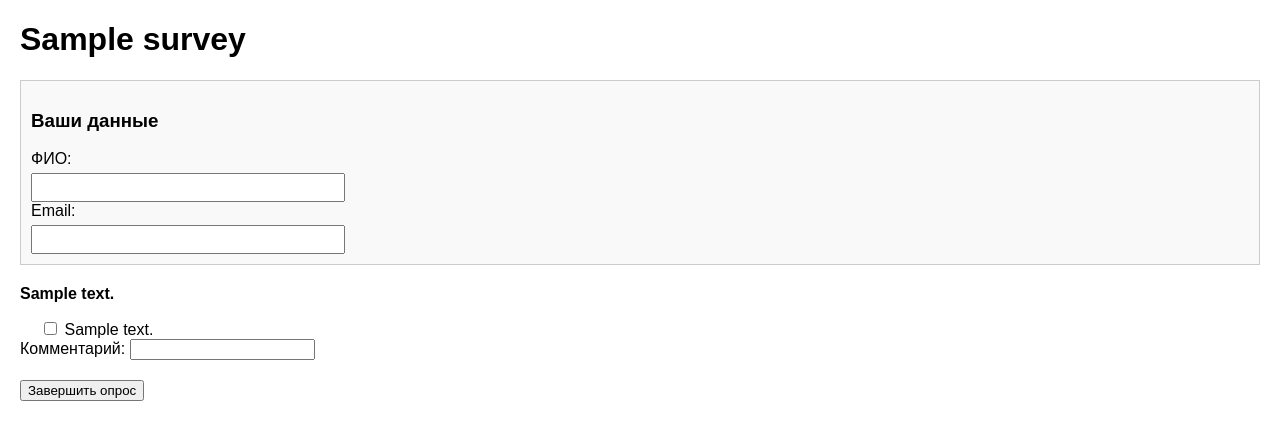
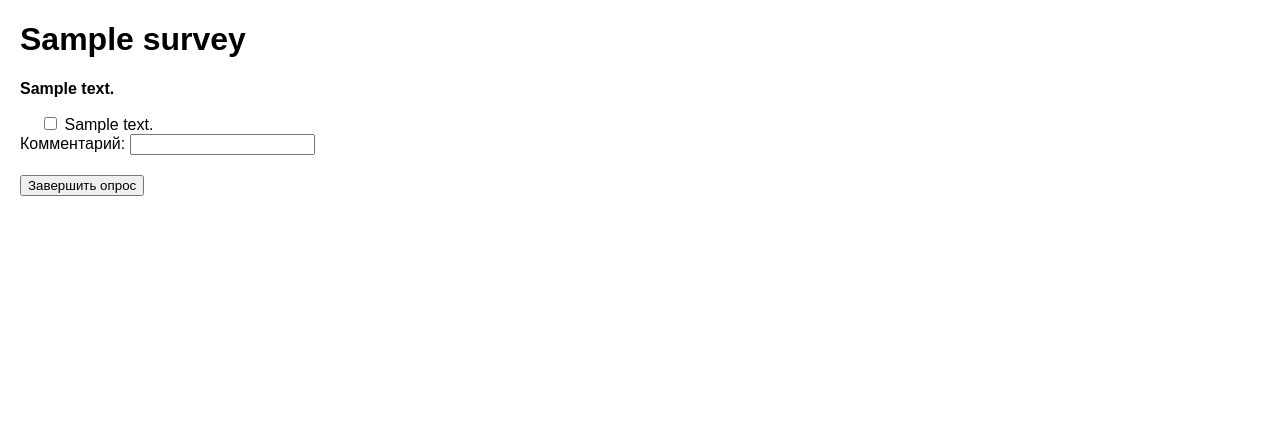
Before and after one commit to Aliceggggg/questionnaire, a Flask app: page /survey/1/take in a window 1280 px wide. Shown: the top 440 px of the page. Run offline with Flask 3, Linux system fonts and the light colour scheme; a user stored in the database is signed in; tables that the repository leaves empty hold one stand-in row (values such as "Sample post").

Commit message:
Add files via upload

```diff
--- a/templates/survey_take.html
+++ b/templates/survey_take.html
@@ -7,36 +7,11 @@
          body { font-family: Arial, sans-serif; margin: 20px; }
          .question { margin-bottom: 20px; }
          .option { margin-left: 20px; }
-         .required-fields {
-             margin-bottom: 20px;
-             padding: 10px;
-             border: 1px solid #ccc;
-             background-color: #f9f9f9;
-         }
-         .required-fields label {
-             display: block;
-             margin-bottom: 5px;
-         }
-         .required-fields input {
-             width: 300px;
-             padding: 5px;
-         }
     </style>
 </head>
 <body>
     <h1>{{ survey.title }}</h1>
     <form method="POST">
-         <!-- Обязательные поля -->
-         <div class="required-fields">
-             <h3>Ваши данные</h3>
-             <label for="full_name">ФИО:</label>
-             <input type="text" id="full_name" name="full_name" required>
-
-             <label for="email">Email:</label>
-             <input type="email" id="email" name="email" required>
-         </div>
-
-         <!-- Вопросы -->
          {% for question in survey.questions %}
            <div class="question">
                <p><strong>{{ question.text }}</strong></p>
```
Also changed, not shown: templates/index.html (+15 -3 lines), templates/login.html (added, +26 -0 lines), templates/register.html (added, +29 -0 lines).
